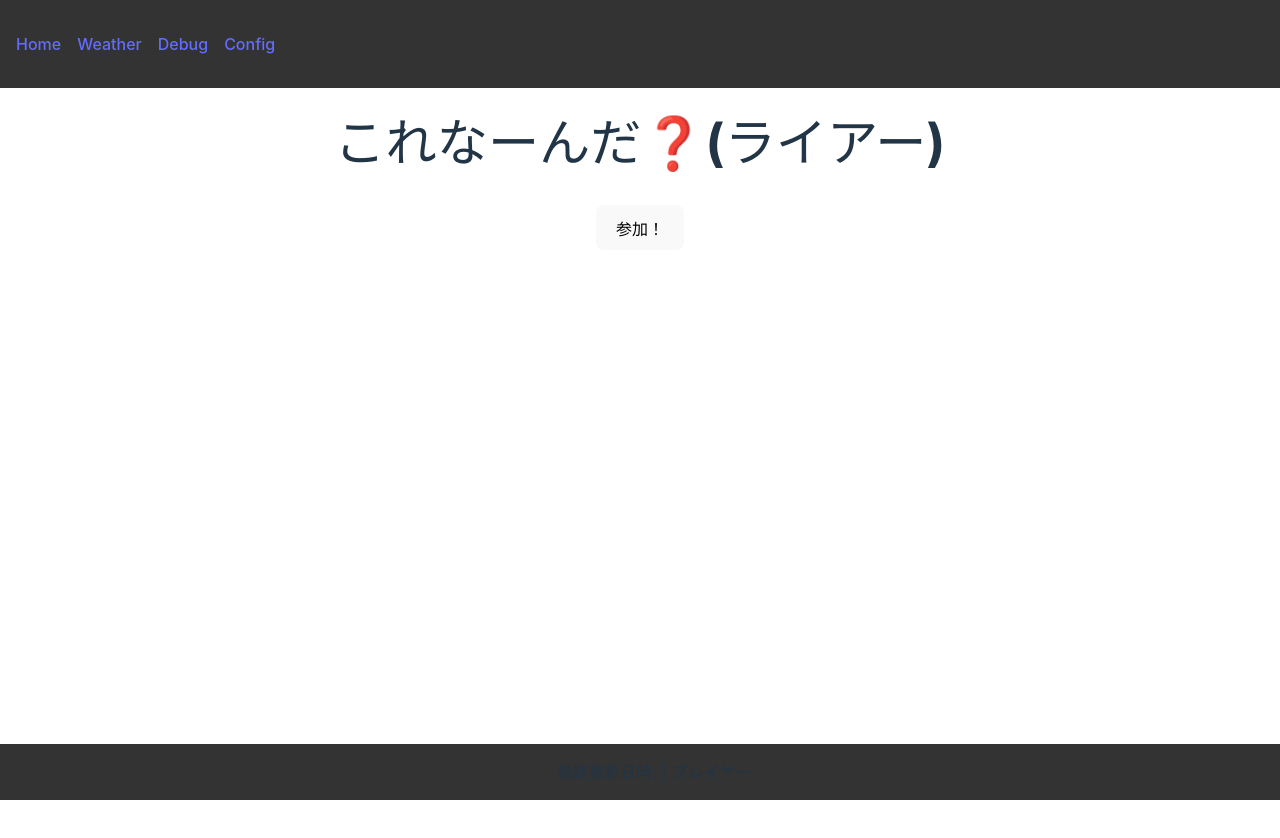
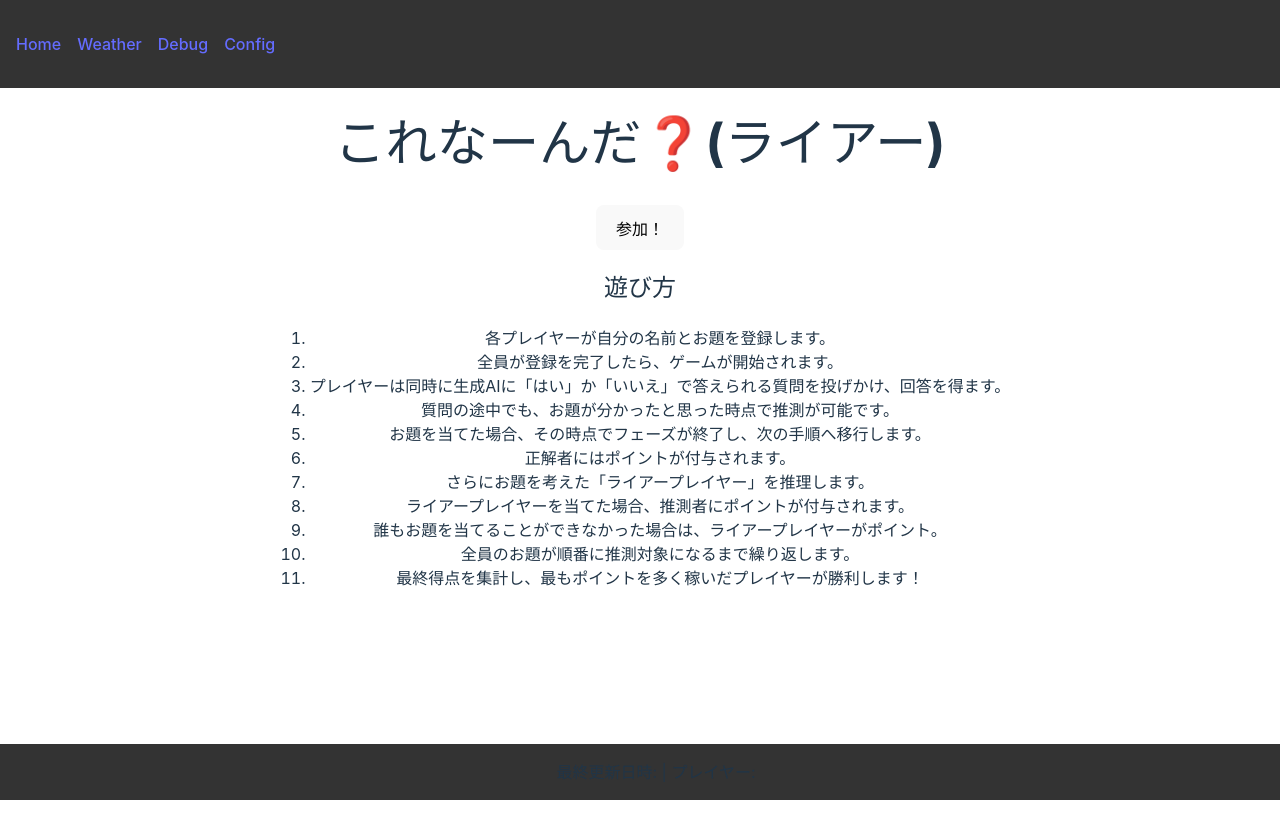
Before and after one commit to Freeesia/korenan, a React (Vite) app in the folder korenan.react.client/: page / in a window 1280 px wide. Shown: the top 838 px of the page. Built offline with nearby package versions, Linux system fonts and the light colour scheme; no server answers.

Commit message:
設定モデルにnoCorrectPointを追加し、ホームページにゲームの遊び方を詳細に説明しました。また、memo.mdにライアープレイヤーのポイント減少条件を追加しました。

```diff
--- a/korenan.react.client/src/models.ts
+++ b/korenan.react.client/src/models.ts
@@ -112,4 +112,5 @@ export interface Config {
   answerLimit: number;
   correctPoint: number;
   liarPoint: number;
+  noCorrectPoint: number;
 }
--- a/korenan.react.client/src/pages/Home.tsx
+++ b/korenan.react.client/src/pages/Home.tsx
@@ -1,12 +1,51 @@
 import { useNavigate } from "react-router-dom";
+import { useEffect, useState } from "react";
+import { Config } from "../models";
 
 function Home() {
   const navigate = useNavigate();
+  const [config, setConfig] = useState<Config>();
+
+  useEffect(() => {
+    fetchConfig();
+  }, []);
+
+  const fetchConfig = async () => {
+    const response = await fetch("/api/config");
+    const data: Config = await response.json();
+    setConfig(data);
+  };
 
   return (
     <div>
       <h1>これなーんだ❓(ライアー)</h1>
       <button onClick={() => navigate("/regist")}>参加！</button>
+      <h2>遊び方</h2>
+      <ol>
+        <li>各プレイヤーが自分の名前とお題を登録します。</li>
+        <li>全員が登録を完了したら、ゲームが開始されます。</li>
+        <li>
+          プレイヤーは同時に生成AIに「はい」か「いいえ」で答えられる質問を投げかけ、回答を得ます。
+        </li>
+        <li>質問の途中でも、お題が分かったと思った時点で推測が可能です。</li>
+        <li>
+          お題を当てた場合、その時点でフェーズが終了し、次の手順へ移行します。
+        </li>
+        <li>正解者には{config?.correctPoint}ポイントが付与されます。</li>
+        <li>さらにお題を考えた「ライアープレイヤー」を推理します。</li>
+        <li>
+          ライアープレイヤーを当てた場合、推測者に{config?.liarPoint}
+          ポイントが付与されます。
+        </li>
+        <li>
+          誰もお題を当てることができなかった場合は、ライアープレイヤーが
+          {config?.noCorrectPoint}ポイント。
+        </li>
+        <li>全員のお題が順番に推測対象になるまで繰り返します。</li>
+        <li>
+          最終得点を集計し、最もポイントを多く稼いだプレイヤーが勝利します！
+        </li>
+      </ol>
     </div>
   );
 }
```
Also changed, not shown: 1 other file (tests, documents, lock files or other folders).
